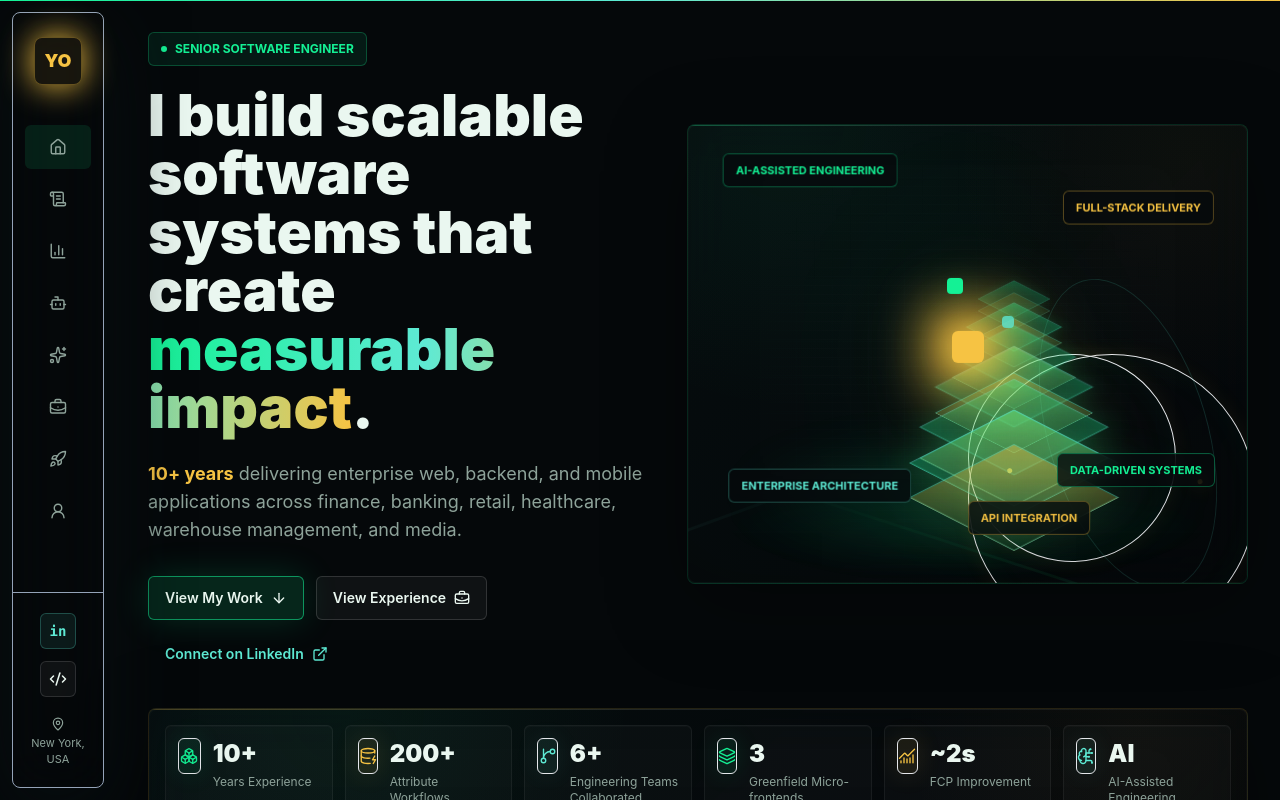
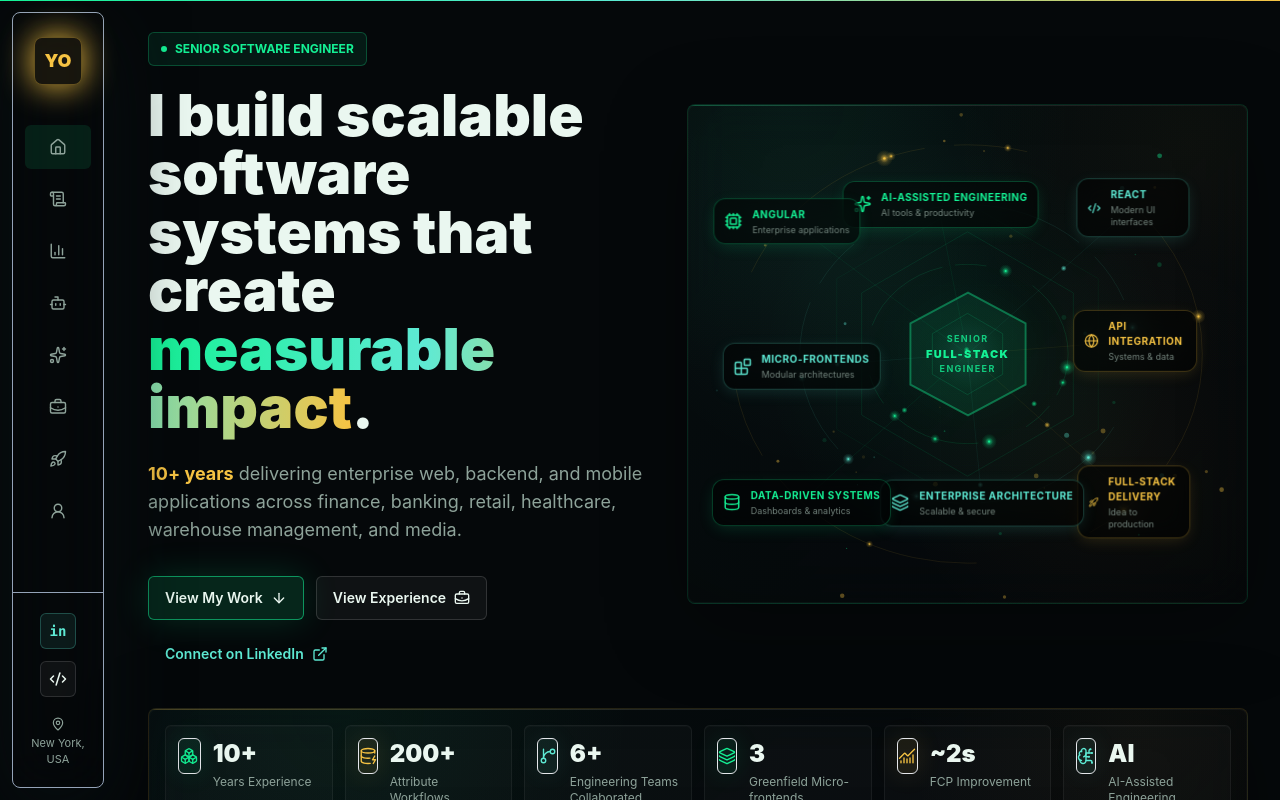
Before and after one commit to Ochkalov/Ochkalov.github.io, a React (Vite) app: page / in a window 1280 px wide. Shown: the top 800 px of the page. Built offline with nearby package versions, Linux system fonts and the light colour scheme; no server answers.

Commit message:
feat: enhance AnimatedEngineeringCore with constellation nodes and interactive canvas; update styles for hero label glow effect

```diff
--- a/src/components/hero/AnimatedEngineeringCore.tsx
+++ b/src/components/hero/AnimatedEngineeringCore.tsx
@@ -1,118 +1,411 @@
-import type { CSSProperties } from 'react'
+import { useRef, useEffect, useCallback } from 'react'
 import { motion } from 'motion/react'
+import {
+  Cpu,
+  Layers3,
+  Globe,
+  Database,
+  Blocks,
+  Code2,
+  Rocket,
+  Sparkles,
+  type LucideIcon,
+} from 'lucide-react'
 import { usePrefersReducedMotion } from '../../hooks/usePrefersReducedMotion'
 import { GlassPanel } from '../ui/GlassPanel'
 
-const labels = [
-  { text: 'AI-Assisted Engineering', position: 'left-3 top-8 sm:left-8', tone: 'emerald' },
-  { text: 'Full-Stack Delivery', position: 'right-3 top-16 sm:right-8', tone: 'amber' },
-  { text: 'Enterprise Architecture', position: 'left-4 bottom-20 sm:left-10', tone: 'cyan' },
-  { text: 'Data-Driven Systems', position: 'right-4 bottom-28 sm:right-8 sm:bottom-24', tone: 'emerald' },
-  { text: 'API Integration', position: 'left-1/2 bottom-12 -translate-x-1/2', tone: 'amber' },
+/* ── palette ── */
+const EMERALD = { r: 20, g: 241, b: 149 }
+const AMBER = { r: 246, g: 195, b: 67 }
+const CYAN = { r: 94, g: 234, b: 212 }
+
+type Color = typeof EMERALD
+
+function rgba(c: Color, a: number) {
+  return `rgba(${c.r},${c.g},${c.b},${a})`
+}
+
+/* ── constellation nodes ── */
+interface SkillNode {
+  title: string
+  desc: string
+  icon: LucideIcon
+  tone: Color
+  angle: number
+  ring: number // 0, 1, 2
+}
+
+const nodes: SkillNode[] = [
+  { title: 'AI-Assisted Engineering', desc: 'AI tools & productivity', icon: Sparkles, tone: EMERALD, angle: -100, ring: 1 },
+  { title: 'React', desc: 'Modern UI interfaces', icon: Code2, tone: CYAN, angle: -45, ring: 2 },
+  { title: 'API Integration', desc: 'Systems & data', icon: Globe, tone: AMBER, angle: -5, ring: 1 },
+  { title: 'Full-Stack Delivery', desc: 'Idea to production', icon: Rocket, tone: AMBER, angle: 45, ring: 2 },
+  { title: 'Enterprise Architecture', desc: 'Scalable & secure', icon: Layers3, tone: CYAN, angle: 85, ring: 1 },
+  { title: 'Data-Driven Systems', desc: 'Dashboards & analytics', icon: Database, tone: EMERALD, angle: 135, ring: 2 },
+  { title: 'Micro-Frontends', desc: 'Modular architectures', icon: Blocks, tone: CYAN, angle: 175, ring: 1 },
+  { title: 'Angular', desc: 'Enterprise applications', icon: Cpu, tone: EMERALD, angle: -140, ring: 2 },
 ]
 
-const cubeLayers = [
-  'translate-y-[-94px] scale-[0.42] opacity-70',
-  'translate-y-[-66px] scale-[0.56] opacity-82',
-  'translate-y-[-36px] scale-[0.72] opacity-92',
-  'translate-y-[-6px] scale-[0.92] opacity-100',
-  'translate-y-[34px] scale-[1.1] opacity-88',
-  'translate-y-[70px] scale-[1.22] opacity-58',
-]
+function useConstellationCanvas(
+  canvasRef: React.RefObject<HTMLCanvasElement | null>,
+  containerRef: React.RefObject<HTMLDivElement | null>,
+  reducedMotion: boolean,
+) {
+  const mouseRef = useRef({ x: 0.5, y: 0.5 })
 
+  const onPointerMove = useCallback((e: React.PointerEvent<HTMLDivElement>) => {
+    const rect = e.currentTarget.getBoundingClientRect()
+    mouseRef.current = {
+      x: (e.clientX - rect.left) / rect.width,
+      y: (e.clientY - rect.top) / rect.height,
+    }
+  }, [])
+
+  useEffect(() => {
+    const canvas = canvasRef.current
+    if (!canvas || reducedMotion) return
+    const ctx = canvas.getContext('2d')!
+    let raf: number
+
+    const resize = () => {
+      const dpr = Math.min(window.devicePixelRatio, 2)
+      const parent = canvas.parentElement!
+      const w = parent.clientWidth
+      const h = parent.clientHeight
+      canvas.width = w * dpr
+      canvas.height = h * dpr
+      canvas.style.width = `${w}px`
+      canvas.style.height = `${h}px`
+      ctx.setTransform(dpr, 0, 0, dpr, 0, 0)
+    }
+    resize()
+
+    const w = () => canvas.width / Math.min(window.devicePixelRatio, 2)
+    const h = () => canvas.height / Math.min(window.devicePixelRatio, 2)
+
+    /* — small orbiting particles on rings — */
+    const ringParticles = Array.from({ length: 18 }, (_, i) => ({
+      angle: Math.random() * 360,
+      speed: 0.05 + Math.random() * 0.1,
+      ring: i % 3,
+      size: 1 + Math.random() * 1.5,
+      color: [EMERALD, CYAN, AMBER][i % 3],
+    }))
+
+    /* — ambient particles scattered everywhere — */
+    const ambientParticles = Array.from({ length: 45 }, (_, i) => ({
+      x: Math.random(), // 0 to 1
+      y: Math.random(), // 0 to 1
+      vx: (Math.random() - 0.5) * 0.0005,
+      vy: (Math.random() - 0.5) * 0.0005,
+      size: Math.random() * 2 + 0.5,
+      color: [EMERALD, CYAN, AMBER, '#ffffff'][i % 4],
+      alphaPhase: Math.random() * Math.PI * 2,
+    }))
+
+    let t = 0
+    const animate = () => {
+      t += 0.004
+      const cw = w()
+      const ch = h()
+      const cx = cw / 2
+      const cy = ch / 2
+      const dim = Math.min(cw, ch)
+      const mx = (mouseRef.current.x - 0.5) * 15
+      const my = (mouseRef.current.y - 0.5) * 15
+
+      ctx.clearRect(0, 0, cw, ch)
+
+      /* ambient free-floating particles */
+      ambientParticles.forEach((p) => {
+        p.x += p.vx
+        p.y += p.vy
+        if (p.x < 0) p.x = 1; if (p.x > 1) p.x = 0;
+        if (p.y < 0) p.y = 1; if (p.y > 1) p.y = 0;
+
+        const px = p.x * cw + mx * 0.5
+        const py = p.y * ch + my * 0.5
+        const alpha = 0.1 + 0.3 * (Math.sin(t * 3 + p.alphaPhase) + 1) / 2
+
+        ctx.beginPath()
+        ctx.arc(px, py, p.size, 0, Math.PI * 2)
+        ctx.fillStyle = rgba(p.color, alpha)
+        ctx.fill()
+      })
+
+      /* radiating hexagonal ripples (center emission) */
+      for (let i = 0; i < 3; i++) {
+        const rippleT = (t * 0.6 + i / 3) % 1
+        // ease out effect for the ripple
+        const easeOut = 1 - Math.pow(1 - rippleT, 3)
+        const rR = dim * 0.06 + easeOut * dim * 0.25
+
+        ctx.beginPath()
+        for (let j = 0; j < 6; j++) {
+          const angle = (Math.PI / 3) * j - Math.PI / 2
+          const hx = cx + mx + Math.cos(angle) * rR
+          const hy = cy + my + Math.sin(angle) * rR
+          if (j === 0) ctx.moveTo(hx, hy)
+          else ctx.lineTo(hx, hy)
+        }
+        ctx.closePath()
+        ctx.strokeStyle = rgba(EMERALD, 0.15 * (1 - rippleT))
+        ctx.lineWidth = 1
+        ctx.stroke()
+      }
+
+      /* orbit rings (ellipses with dashed/broken look) */
+      const ringRadii = [0.18, 0.30, 0.42]
+      ringRadii.forEach((r, i) => {
+        ctx.beginPath()
+        ctx.ellipse(cx + mx, cy + my, cw * r, ch * r, 0, 0, Math.PI * 2)
+        ctx.strokeStyle = rgba([EMERALD, CYAN, AMBER][i], 0.12 + 0.04 * Math.sin(t * 2 + i))
+        ctx.lineWidth = 1
+
+        // Create an irregular dashed line to look "broken" and technical
+        const circ = Math.PI * 2 * cw * r
+        ctx.setLineDash([circ * 0.15, circ * 0.02, circ * 0.05, circ * 0.08])
+        ctx.lineDashOffset = t * (30 + i * 15) * (i % 2 === 0 ? 1 : -1)
+
+        ctx.stroke()
+        ctx.setLineDash([])
+      })
+
+      /* connector lines from center to each node */
+      nodes.forEach((node) => {
+        const rad = (node.angle * Math.PI) / 180
+        const r = ringRadii[node.ring]
+
+        const ex = cx + mx + Math.cos(rad) * (cw * r)
+        const ey = cy + my + Math.sin(rad) * (ch * r)
+
+        ctx.beginPath()
+        ctx.moveTo(cx + mx, cy + my)
+        ctx.lineTo(ex, ey)
+        ctx.strokeStyle = rgba(node.tone, 0.12)
+        ctx.lineWidth = 0.5
+        ctx.stroke()
+
+        /* small travelling dot along connector */
+        const dotT = ((t * 0.6 + node.angle * 0.01) % 1)
+        const dx = cx + mx + Math.cos(rad) * (cw * r) * dotT
+        const dy = cy + my + Math.sin(rad) * (ch * r) * dotT
+        const dotGrad = ctx.createRadialGradient(dx, dy, 0, dx, dy, 3)
+        dotGrad.addColorStop(0, rgba(node.tone, 0.8))
+        dotGrad.addColorStop(1, rgba(node.tone, 0))
+        ctx.beginPath()
+        ctx.arc(dx, dy, 3, 0, Math.PI * 2)
+        ctx.fillStyle = dotGrad
+        ctx.fill()
+      })
+
+      /* particles on rings */
+      ringParticles.forEach((p) => {
+        p.angle += p.speed
+        const rad = (p.angle * Math.PI) / 180
+        const r = ringRadii[p.ring]
+        const px = cx + mx + Math.cos(rad) * (cw * r)
+        const py = cy + my + Math.sin(rad) * (ch * r)
+
+        const grad = ctx.createRadialGradient(px, py, 0, px, py, p.size * 3.5)
+        grad.addColorStop(0, rgba(p.color, 0.8))
+        grad.addColorStop(0.5, rgba(p.color, 0.2))
+        grad.addColorStop(1, rgba(p.color, 0))
+        ctx.beginPath()
+        ctx.arc(px, py, p.size * 3.5, 0, Math.PI * 2)
+        ctx.fillStyle = grad
+        ctx.fill()
+
+        ctx.beginPath()
+        ctx.arc(px, py, p.size * 0.5, 0, Math.PI * 2)
+        ctx.fillStyle = rgba(p.color, 0.9)
+        ctx.fill()
+      })
+
+      /* core pulse (hexagonal glow) */
+      const pulse = (Math.sin(t * 2.5) + 1) / 2
+      const coreR = dim * 0.08 + pulse * dim * 0.015
+      ctx.beginPath()
+      for (let i = 0; i < 6; i++) {
+        const angle = (Math.PI / 3) * i - Math.PI / 2
+        const hx = cx + mx + Math.cos(angle) * coreR
+        const hy = cy + my + Math.sin(angle) * coreR
+        if (i === 0) ctx.moveTo(hx, hy)
+        else ctx.lineTo(hx, hy)
+      }
+      ctx.closePath()
+      const coreGrad = ctx.createRadialGradient(cx + mx, cy + my, 0, cx + mx, cy + my, coreR)
+      coreGrad.addColorStop(0, rgba(EMERALD, 0.15 + pulse * 0.1))
+      coreGrad.addColorStop(0.5, rgba(CYAN, 0.05))
+      coreGrad.addColorStop(1, rgba(EMERALD, 0))
+      ctx.fillStyle = coreGrad
+      ctx.fill()
+
+      raf = requestAnimationFrame(animate)
+    }
+
+    animate()
+    window.addEventListener('resize', resize)
+    return () => {
+      cancelAnimationFrame(raf)
+      window.removeEventListener('resize', resize)
+    }
+  }, [canvasRef, reducedMotion])
+
+  return { onPointerMove }
+}
+
+/* ── node component ── */
+function ConstellationNode({
+  node,
+  index,
+  reducedMotion,
+}: {
+  node: SkillNode
+  index: number
+  reducedMotion: boolean
+}) {
+  const rad = (node.angle * Math.PI) / 180
+  const ringRadii = [18, 30, 42]
+  const r = ringRadii[node.ring]
+
+  /* position as percentage from center using the ellipse radii */
+  const x = 50 + Math.cos(rad) * r
+  const y = 50 + Math.sin(rad) * r
+
+  return (
+    <motion.div
+      className="absolute z-10"
+      style={{ left: `${x}%`, top: `${y}%`, x: '-50%', y: '-50%' }}
+      initial={{ opacity: 0, scale: 0.5 }}
+      animate={{ opacity: 1, scale: 1 }}
+      transition={{ duration: 0.5, delay: 0.3 + index * 0.08, ease: [0.16, 1, 0.3, 1] }}
+    >
+      <motion.div
+        className="group flex items-center gap-2.5 rounded-xl border bg-black/50 px-2.5 py-2 backdrop-blur-md"
+        style={{
+          borderColor: rgba(node.tone, 0.25),
+          boxShadow: `0 4px 16px -2px ${rgba(node.tone, 0.15)}`,
+        }}
+        animate={
+          reducedMotion
+            ? undefined
+            : {
+                y: [0, index % 2 === 0 ? -3 : 3, 0],
+                x: [0, index % 2 === 0 ? 2 : -2, 0],
+              }
+        }
+        transition={{ duration: 5 + index * 0.6, repeat: Infinity, ease: 'easeInOut' }}
+        whileHover={{
+          scale: 1.05,
+          borderColor: rgba(node.tone, 0.5),
+          boxShadow: `0 4px 20px 0 ${rgba(node.tone, 0.25)}`,
+        }}
+      >
+        <node.icon size={18} style={{ color: rgba(node.tone, 0.95) }} />
+        <div className="min-w-0 text-left">
+          <p
+            className="text-[9px] font-bold uppercase tracking-wider sm:text-[10px]"
+            style={{ color: rgba(node.tone, 1) }}
+          >
+            {node.title}
+          </p>
+          <p className="mt-0.5 max-w-[120px] text-[8px] leading-[1.3] text-muted/80 sm:text-[9px]">
+            {node.desc}
+          </p>
+        </div>
+      </motion.div>
+    </motion.div>
+  )
+}
+
+/* ── main ── */
 export function AnimatedEngineeringCore() {
   const reducedMotion = usePrefersReducedMotion()
+  const canvasRef = useRef<HTMLCanvasElement>(null)
+  const containerRef = useRef<HTMLDivElement>(null)
+  const { onPointerMove } = useConstellationCanvas(canvasRef, containerRef, reducedMotion)
 
   return (
     <GlassPanel
       accent="emerald"
-      className="relative min-h-[390px] border-emerald/15 bg-charcoal/60 p-5 sm:min-h-[460px]"
+      className="relative min-h-[440px] overflow-hidden border-emerald/15 bg-charcoal/60 p-0 sm:min-h-[500px]"
     >
-      <div className="absolute inset-0 technical-grid opacity-35" aria-hidden="true" />
-      <div className="hero-core-scan absolute inset-0 opacity-45" aria-hidden="true" />
-      <div className="hero-terrain absolute inset-x-0 bottom-0 h-28" aria-hidden="true" />
-      <div className="absolute inset-x-10 bottom-8 h-28 bg-[radial-gradient(ellipse_at_center,rgba(20,241,149,0.22),transparent_68%)] blur-xl" />
+      {/* Grid bg */}
+      <div className="absolute inset-0 technical-grid opacity-20" aria-hidden="true" />
 
-      <motion.div
+      {/* Ambient glows */}
+      <div
+        className="pointer-events-none absolute inset-0"
         aria-hidden="true"
-        className="orbital-line absolute left-1/2 top-1/2 h-72 w-72 -translate-x-1/2 -translate-y-1/2 rounded-full border border-amber/24"
-        animate={reducedMotion ? undefined : { rotate: 360 }}
-        transition={{ duration: 32, repeat: Infinity, ease: 'linear' }}
-      />
-      <motion.div
-        aria-hidden="true"
-        className="orbital-line absolute left-1/2 top-1/2 h-52 w-52 -translate-x-1/2 -translate-y-1/2 rounded-full border border-emerald/22"
-        animate={reducedMotion ? undefined : { rotate: -360 }}
-        transition={{ duration: 24, repeat: Infinity, ease: 'linear' }}
-      />
-      <motion.div
-        aria-hidden="true"
-        className="absolute left-1/2 top-1/2 h-40 w-80 -translate-x-1/2 -translate-y-1/2 rounded-[50%] border border-cyan/14"
-        animate={reducedMotion ? undefined : { rotate: [8, 368] }}
-        transition={{ duration: 38, repeat: Infinity, ease: 'linear' }}
+        style={{
+          background: `
+            radial-gradient(circle at 50% 50%, ${rgba(EMERALD, 0.06)}, transparent 55%),
+            radial-gradient(circle at 25% 30%, ${rgba(CYAN, 0.04)}, transparent 40%),
+            radial-gradient(circle at 75% 70%, ${rgba(AMBER, 0.035)}, transparent 40%)
+          `,
+        }}
       />
 
-      <div className="absolute inset-0 flex items-center justify-center">
+      {/* Canvas layer */}
+      <div ref={containerRef} className="absolute inset-0" onPointerMove={onPointerMove}>
+        <canvas
+          ref={canvasRef}
+          className="absolute inset-0"
+          aria-hidden="true"
+          style={{ width: '100%', height: '100%' }}
+        />
+      </div>
+
+      {/* Center hub */}
+      <motion.div
+        className="absolute left-1/2 top-1/2 z-20 flex size-28 items-center justify-center sm:size-32"
+        style={{ x: '-50%', y: '-50%' }}
+        initial={{ opacity: 0, scale: 0 }}
+        animate={{ opacity: 1, scale: 1 }}
+        transition={{ duration: 0.7, delay: 0.1, ease: [0.16, 1, 0.3, 1] }}
+      >
         <motion.div
-          className="relative h-72 w-72"
+          className="absolute inset-0"
           animate={
             reducedMotion
               ? undefined
               : {
-                  y: [0, -8, 0],
                   filter: [
-                    'drop-shadow(0 0 18px rgba(20, 241, 149, 0.24))',
-                    'drop-shadow(0 0 32px rgba(246, 195, 67, 0.24))',
-                    'drop-shadow(0 0 18px rgba(20, 241, 149, 0.24))',
+                    `drop-shadow(0 0 15px ${rgba(EMERALD, 0.2)})`,
+                    `drop-shadow(0 0 25px ${rgba(EMERALD, 0.4)})`,
+                    `drop-shadow(0 0 15px ${rgba(EMERALD, 0.2)})`,
                   ],
                 }
           }
-          transition={{ duration: 5, repeat: Infinity, ease: 'easeInOut' }}
+          transition={{ duration: 4, repeat: Infinity, ease: 'easeInOut' }}
         >
-          {cubeLayers.map((layer, index) => (
-            <div
-              key={layer}
-              className={`isometric-cube absolute left-1/2 top-1/2 ${layer}`}
-              style={{ '--cube-index': index } as CSSProperties}
+          <svg viewBox="0 0 100 100" className="h-full w-full">
+            <polygon
+              points="50,2 95,26 95,74 50,98 5,74 5,26"
+              fill={rgba(EMERALD, 0.08)}
+              stroke={rgba(EMERALD, 0.4)}
+              strokeWidth="1.5"
             />
-          ))}
-          <div className="absolute left-1/2 top-1/2 size-20 -translate-x-1/2 -translate-y-1/2 rounded-md bg-amber/75 blur-xl" />
-          <div className="absolute left-1/2 top-1/2 size-8 -translate-x-1/2 -translate-y-1/2 rounded-md bg-amber shadow-amber" />
-          <div className="absolute left-[43%] top-[26%] size-4 rounded bg-emerald shadow-glow" />
-          <div className="absolute right-[34%] top-[39%] size-3 rounded bg-cyan/80 shadow-glow" />
+          </svg>
         </motion.div>
-      </div>
 
-      {labels.map((label, index) => (
-        <motion.div
-          key={label.text}
-          className={`absolute ${label.position}`}
-          animate={
-            reducedMotion
-              ? undefined
-              : {
-                  y: [0, index % 2 === 0 ? -7 : 7, 0],
-                  x: [0, index % 2 === 0 ? 5 : -5, 0],
-                }
-          }
-          transition={{
-            duration: 5.5 + index * 0.45,
-            repeat: Infinity,
-            ease: 'easeInOut',
-          }}
-        >
-          <span
-            className={`inline-flex max-w-[12rem] rounded-md border bg-charcoal/80 px-3 py-2 text-[11px] font-bold uppercase leading-4 backdrop-blur ${
-              label.tone === 'amber'
-                ? 'border-amber/35 text-amber'
-                : label.tone === 'cyan'
-                  ? 'border-cyan/30 text-cyan'
-                  : 'border-emerald/35 text-emerald'
-            }`}
-          >
-            {label.text}
+        <div className="z-10 flex flex-col items-center justify-center text-center">
+          <span className="text-[8px] font-bold uppercase tracking-[0.15em] text-emerald/80 sm:text-[9px]">
+            Senior
           </span>
-        </motion.div>
+          <span className="text-[9px] font-black uppercase tracking-[0.12em] text-emerald sm:text-[11px]">
+            Full-Stack
+          </span>
+          <span className="text-[8px] font-bold uppercase tracking-[0.15em] text-emerald/80 sm:text-[9px]">
+            Engineer
+          </span>
+        </div>
+      </motion.div>
+
+      {/* Skill nodes */}
+      {nodes.map((node, i) => (
+        <ConstellationNode key={node.title} node={node} index={i} reducedMotion={reducedMotion} />
       ))}
     </GlassPanel>
   )
--- a/src/styles/globals.css
+++ b/src/styles/globals.css
@@ -102,31 +102,16 @@ a {
     33px 33px;
 }
 
-.isometric-cube {
-  width: 92px;
-  height: 92px;
-  transform-style: preserve-3d;
+/* ── hero label interactive glow ── */
+.hero-label {
+  transition:
+    box-shadow 300ms ease,
+    transform 300ms ease,
+    background 300ms ease;
 }
 
-.isometric-cube::before,
-.isometric-cube::after {
-  position: absolute;
-  content: '';
-  inset: 0;
-  border: 1px solid rgba(94, 234, 212, 0.42);
-  background: linear-gradient(135deg, rgba(20, 241, 149, 0.32), rgba(94, 234, 212, 0.06));
-}
-
-.isometric-cube::before {
-  transform: rotate(45deg) skew(-18deg, -18deg);
-  box-shadow:
-    inset 0 0 28px rgba(20, 241, 149, 0.2),
-    0 0 26px rgba(20, 241, 149, 0.16);
-}
-
-.isometric-cube::after {
-  transform: rotate(45deg) translate(20px, 20px) skew(-18deg, -18deg);
-  background: linear-gradient(135deg, rgba(246, 195, 67, calc(0.18 + var(--cube-index) * 0.05)), rgba(20, 241, 149, 0.08));
+.hero-label:hover {
+  cursor: default;
 }
 
 .glass-panel {
```
